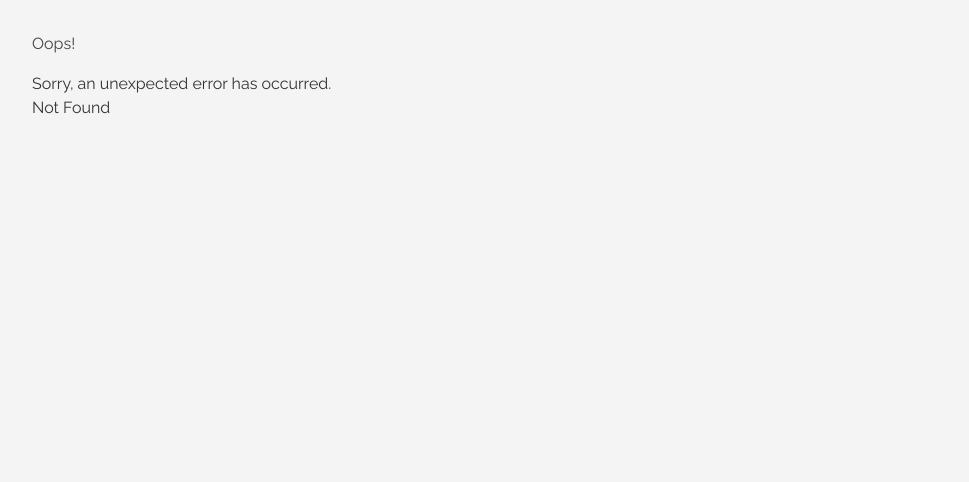
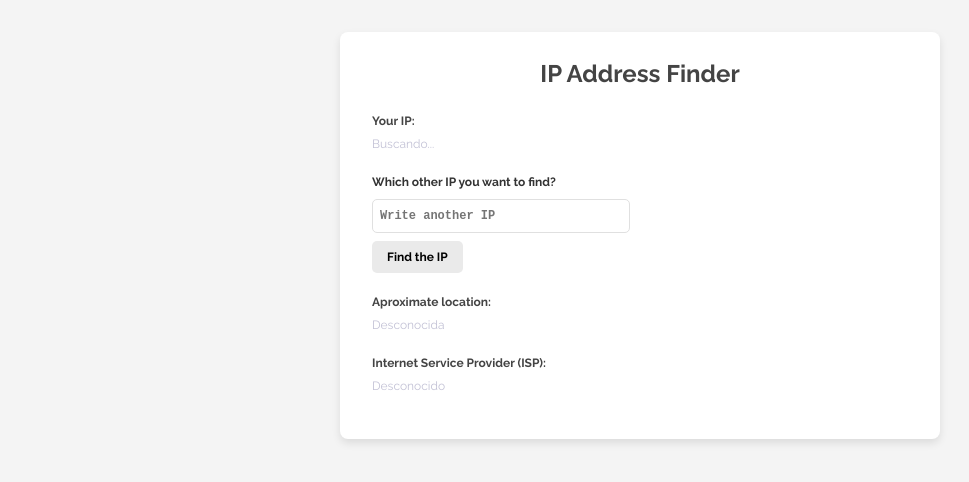
Before and after one commit to tcosCode/geeks-for-geeks-react-projects, a React (Vite) app: page /#/IpAddressFinder in a window 1280 px wide. Before the commit this address had no page. Shown: the top 482 px of the page, without its empty margins (0-969 px from the left). Built offline with nearby package versions, Linux system fonts and the light colour scheme; no server answers.

Commit message:
ip finder

```diff
--- a/package.json
+++ b/package.json
@@ -8,12 +8,9 @@
     "dev": "vite",
     "build": "tsc -b && vite build",
     "lint": "eslint .",
-    "preview": "vite preview",
-    "predeploy": "npm run build",
-    "deploy": "gh-pages -d dist"
+    "preview": "vite preview"
   },
   "dependencies": {
-    "gh-pages": "^6.2.0",
     "react": "^18.3.1",
     "react-dom": "^18.3.1",
     "react-router-dom": "^6.27.0",
--- a/src/App.tsx
+++ b/src/App.tsx
@@ -16,6 +16,9 @@ function App() {
           <li>
             <Link to={"/PasswordValidator"}>Password Validator</Link>
           </li>
+          <li>
+            <Link to={"/IpAddressFinder"}>Ip Address Finder</Link>
+          </li>
         </ol>
       </div>
     </>
--- /dev/null
+++ b/src/pages/IpAddressFinderPage.tsx
@@ -0,0 +1,104 @@
+import { useState, useEffect } from "react";
+import isIP from "validator/lib/isIP";
+
+import styles from "@styles/IpAddressFinder.module.css";
+
+export default function IpAddressFinderPage() {
+  const [isLoading, setIsLoading] = useState<boolean>(true);
+  const [myIP, setMyIP] = useState<string>("Buscando...");
+  const [ip, setIp] = useState<string>("");
+  const [location, setLocation] = useState<string>("Desconocida");
+  const [isp, setIsp] = useState<string>("Desconocido");
+  const [coord, setCoord] = useState<{ lat: number; lon: number }>({
+    lat: 0,
+    lon: 0,
+  });
+  const [bbox, setBbox] = useState<string>("");
+
+  useEffect(() => {
+    fetch("http://ip-api.com/json/")
+      .then((response) => {
+        if (!response.ok) {
+          throw new Error("Error:" + response.statusText);
+        }
+        return response.json();
+      })
+      .then((data) => {
+        setMyIP(data.query);
+        setLocation(`${data.city}, ${data.region}, ${data.countryCode}`);
+        setIsp(`${data.org}, ${data.isp}`);
+        setCoord({ lat: data.lat, lon: data.lon });
+        updateMap(data.lat, data.lon);
+        setIsLoading(false);
+      })
+      .catch((error) => console.error(error));
+  }, []);
+
+  const findCustomIp = () => {
+    if (!isIP(ip)) {
+      alert("The IP is not valid");
+    }
+    fetch(`http://ip-api.com/json/${ip}`)
+      .then((response) => {
+        if (!response.ok) {
+          throw new Error("Error: + response.statusText");
+        }
+        return response.json();
+      })
+      .then((data) => {
+        setLocation(`${data.city}, ${data.region}, ${data.countryCode}`);
+        setIsp(`${data.org}, ${data.isp}`);
+        setCoord({ lat: data.lat, lon: data.lon });
+        updateMap(data.lat, data.lon);
+      })
+      .catch((error) => console.error(error));
+  };
+
+  const updateMap = (lat: number, lon: number) => {
+    setBbox(`${lon - 0.01},${lat - 0.01},${lon + 0.01},${lat + 0.01}`);
+  };
+
+  return (
+    <div className={styles.container}>
+      <h1>IP Address Finder</h1>
+      <div className={styles.containerData}>
+        <section className={styles.data}>
+          <h2>Your IP:</h2>
+          <p>{myIP}</p>
+          <div className={styles.data__input}>
+            <label htmlFor="ip">
+              Which other IP you want to find?
+              <input
+                id="ip"
+                type="text"
+                value={ip}
+                onChange={(e: React.ChangeEvent<HTMLInputElement>) =>
+                  setIp(e.target.value)
+                }
+                placeholder="Write another IP"
+              />
+            </label>
+            <button onClick={findCustomIp}>Find the IP</button>
+          </div>
+          <div className={styles.data__info}>
+            <div>
+              <h2>Aproximate location:</h2>
+              <p>{location}</p>
+            </div>
+            <div>
+              <h2>Internet Service Provider (ISP):</h2>
+              <p>{isp}</p>
+            </div>
+          </div>
+        </section>
+        <section className={styles.map}>
+          {!isLoading && (
+            <iframe
+              src={`https://www.openstreetmap.org/export/embed.html?bbox=${bbox}&amp;layer=mapnik&amp;marker=${coord.lat},${coord.lon}`}
+            ></iframe>
+          )}
+        </section>
+      </div>
+    </div>
+  );
+}
--- a/src/routes.tsx
+++ b/src/routes.tsx
@@ -5,6 +5,7 @@ import ErrorPage from "@pages/ErrorPage";
 import SimpleFormPage from "@pages/SimpleFormPage";
 import JokeGeneratorPage from "@pages/JokeGeneratorPage";
 import PasswordValidatorPage from "@pages/PasswordValidatorPage";
+import IpAddressFinderPage from "@pages/IpAddressFinderPage";
 
 const router = createHashRouter([
   {
@@ -28,6 +29,12 @@ const router = createHashRouter([
     element: <PasswordValidatorPage />,
     errorElement: <ErrorPage />,
   },
+
+  {
+    path: "/IpAddressFinder",
+    element: <IpAddressFinderPage />,
+    errorElement: <ErrorPage />,
+  },
 ]);
 
 export default router;
--- /dev/null
+++ b/src/styles/ipAddressFinder.module.css
@@ -0,0 +1,94 @@
+.container {
+  margin: 0 auto;
+  padding: 1.5rem 2rem;
+  border-radius: 8px;
+  box-shadow: 0 4px 8px rgba(0, 0, 0, 0.1);
+  text-align: center;
+  font-size: 0.75rem;
+  max-width: 600px;
+  background-color: white;
+}
+
+.container h1 {
+  font-size: 24px;
+  font-weight: 700;
+  margin-bottom: 20px;
+}
+
+.containerData {
+  display: flex;
+  justify-content: space-between;
+  margin-top: 20px;
+}
+
+.containerData section {
+  width: 50%;
+  height: auto;
+  text-align: left;
+}
+
+.data label,
+.data h2 {
+  font-weight: 700;
+}
+
+.data input {
+  width: 100%;
+  padding: 7px;
+  border: 1px solid #e0e0e0;
+  border-radius: 5px;
+  margin: 8px 0;
+  font-family: "courier new", monospace;
+}
+
+.data button {
+  padding: 7px 15px;
+  border: none;
+  border-radius: 5px;
+  background-color: #eaeaea;
+  font-weight: 700;
+  cursor: pointer;
+  margin-bottom: 20px;
+  transition: background-color 0.3s;
+}
+
+.data button:hover {
+  background-color: #dcdcdc;
+}
+
+.data h2 {
+  margin-bottom: 5px;
+}
+
+.data p {
+  margin-bottom: 20px;
+  padding: 0;
+  color: #c2c1d5;
+}
+
+.map {
+  margin-left: 20px;
+}
+
+.map iframe {
+  width: 100%;
+  height: 100%;
+  border-radius: 8px;
+  box-shadow: 0 4px 8px rgba(0, 0, 0, 0.1);
+}
+
+@media (max-width: 640px) {
+  .containerData {
+    flex-direction: column;
+    align-items: center;
+    justify-content: center;
+  }
+
+  .containerData section {
+    width: 100%;
+  }
+
+  .map {
+    margin-left: 0;
+  }
+}
--- a/src/styles/passwordValidator.module.css
+++ b/src/styles/passwordValidator.module.css
@@ -10,7 +10,7 @@
 }
 
 .container h1 {
-  font-size: 24px;
+  font-size: 1.5rem;
   font-weight: 700;
   margin-bottom: 20px;
 }
--- a/vite.config.ts
+++ b/vite.config.ts
@@ -4,7 +4,6 @@ import path from "path";
 
 // https://vite.dev/config/
 export default defineConfig({
-  //base: "/geeks-for-geeks-react-projects/",
   plugins: [react()],
   resolve: {
     alias: {
```
Also changed, not shown: 1 other file (tests, documents, lock files or other folders).
